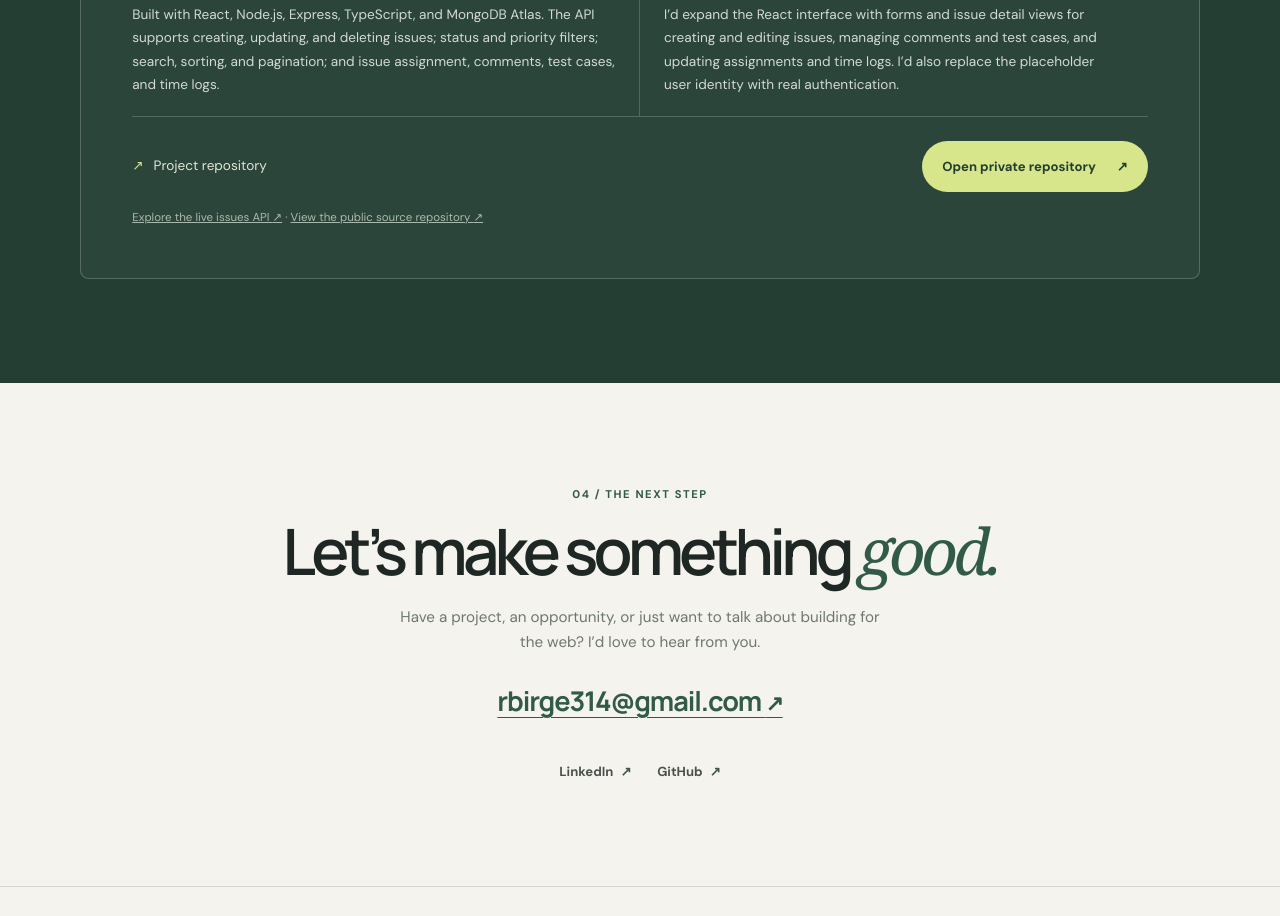
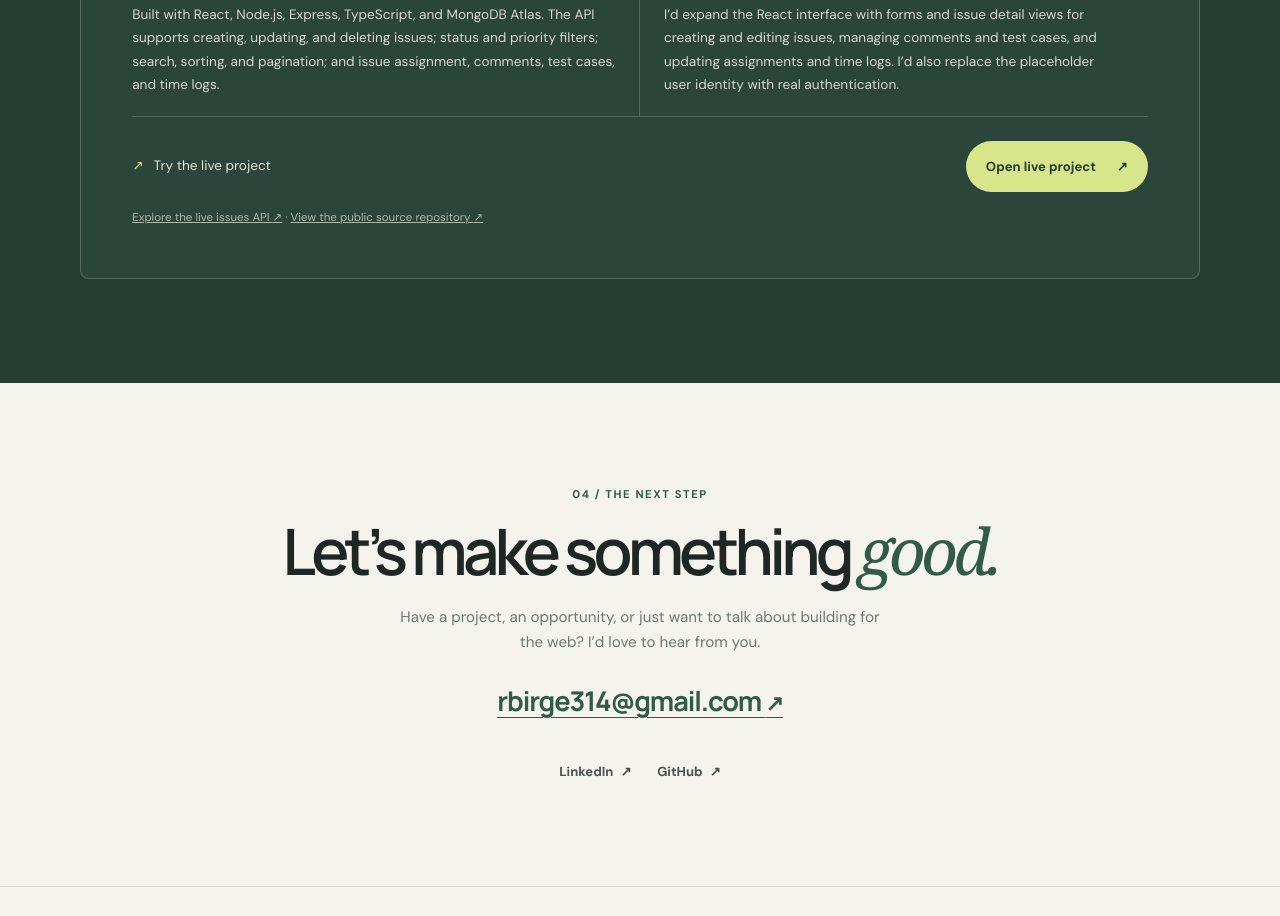
Before and after one commit to STLOZ314/My-Portfolio, a plain HTML site: page index.html in a window 1280 px wide. Shown: the part 2943-3859 px from the top of the page. Drawn offline with Linux system fonts and the light colour scheme.

Commit message:
Label project button as live project
Co-authored-by: Copilot <223556219+Copilot@users.noreply.github.com>

```diff
--- a/index.html
+++ b/index.html
@@ -135,8 +135,8 @@
           </div>
 
           <div class="project-bottom">
-            <p><span class="proof-icon" aria-hidden="true">↗</span> Project repository</p>
-            <a class="button button-light" href="https://github.com/STLOZ314/-issue-tracker" target="_blank" rel="noreferrer">Open private repository <span aria-hidden="true">↗</span></a>
+            <p><span class="proof-icon" aria-hidden="true">↗</span>             Try the live project</p>
+                        <a class="button button-light" href="https://github.com/STLOZ314/-issue-tracker" target="_blank" rel="noreferrer">Open live project <span aria-hidden="true">↗</span></a>
           </div>
           <p class="proof-note">
             <a href="https://issue-tracker-517911843323.us-central1.run.app/issues" target="_blank" rel="noreferrer">Explore the live issues API <span aria-hidden="true">↗</span></a>
```
